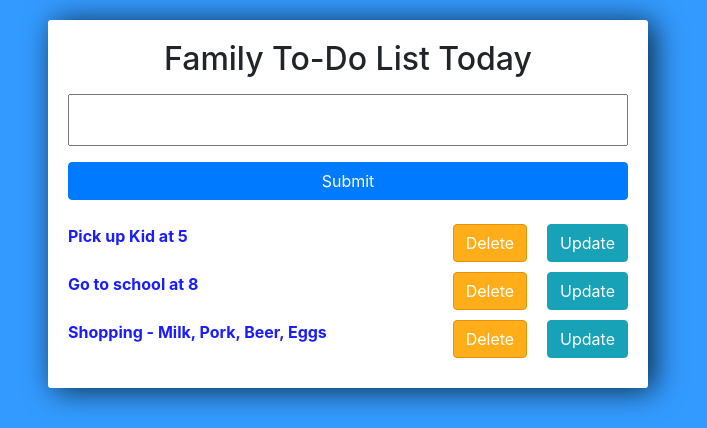
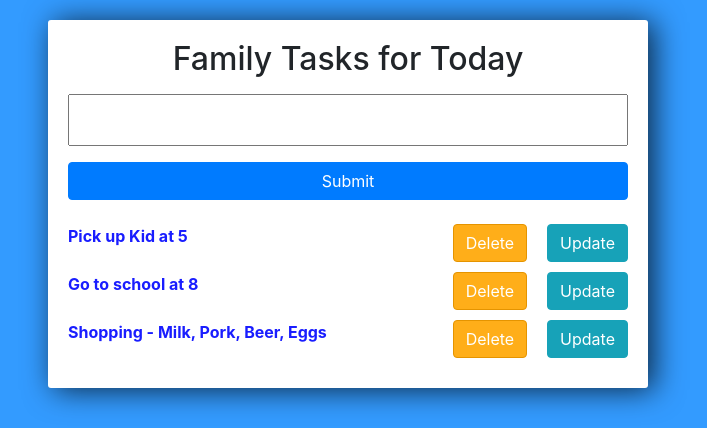
Before and after one commit to HyeonminPark/fam_app, a Django app: template fam_project/tasks/templates/tasks/list.html in a window 1280 px wide. Shown: the top 428 px of the page, without its empty margins (292-999 px from the left). Run offline with Django 3.2, Linux system fonts and the light colour scheme; the template is opened without the code that fills it: values that come from a table or form of the project are taken from there, others are empty; data comes from the database, SQL or seed files in the repository; form fields are guessed from the names that the template uses; some libraries are stand-ins or nearby versions.

Commit message:
Updated_4_20201207

```diff
--- a/fam_project/tasks/templates/tasks/list.html
+++ b/fam_project/tasks/templates/tasks/list.html
@@ -50,7 +50,7 @@
 
 <div class="center-column">
 
-    <h2 class="head">Family To-Do List Today</h2>
+    <h2 class="head">Family Tasks for Today</h2>
 
     <form method="POST" action="/">
         {%csrf_token%}
```
